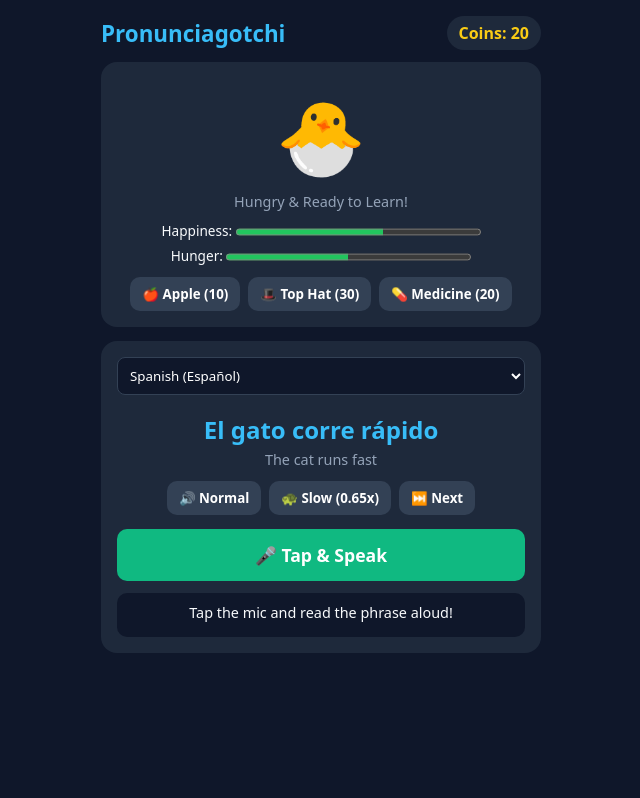
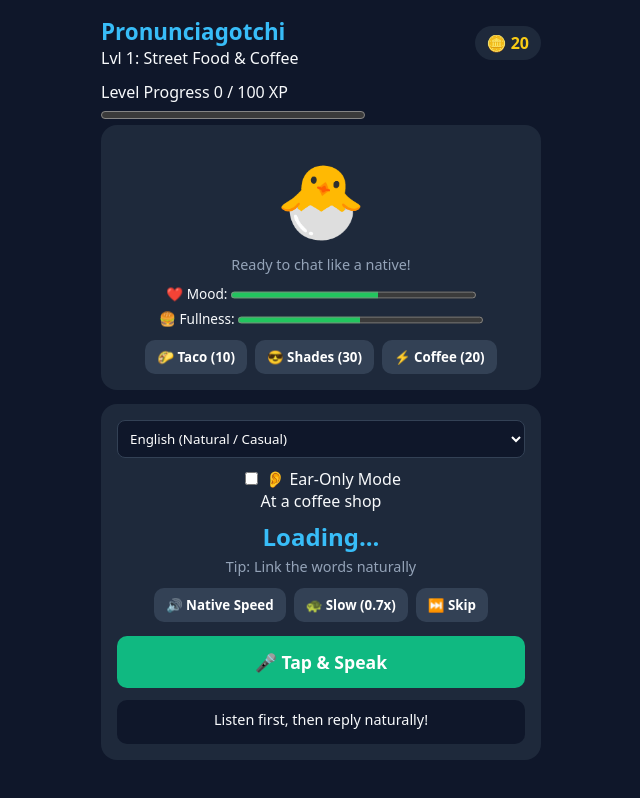
Before and after one commit to yesmavis/pronunciagotchi, a plain HTML site: page index.html in a window 1280 px wide. Shown: the whole page, without its empty margins (319-959 px from the left). Drawn offline with Linux system fonts and the light colour scheme.

Commit message:
Update index.html

```diff
--- a/index.html
+++ b/index.html
@@ -10,43 +10,64 @@
 <body>
   <div class="app">
     <header>
-      <h1>Pronunciagotchi</h1>
-      <div class="coins">Coins: <span id="coinCount">20</span></div>
+      <div>
+        <h1>Pronunciagotchi</h1>
+        <span id="levelBadge" class="badge">Lvl 1: Street Food & Coffee</span>
+      </div>
+      <div class="coins">🪙 <span id="coinCount">20</span></div>
     </header>
+
+    <div class="xp-container">
+      <div class="xp-label">
+        <span>Level Progress</span>
+        <span id="xpText">0 / 100 XP</span>
+      </div>
+      <progress id="xpBar" value="0" max="100"></progress>
+    </div>
 
     <section class="pet-card">
       <div id="petAvatar" class="pet">🐣</div>
-      <div id="petMood" class="mood">Hungry & Ready to Learn!</div>
+      <div id="petMood" class="mood">Ready to chat like a native!</div>
       <div class="bars">
-        <label>Happiness: <progress id="happyBar" value="60" max="100"></progress></label>
-        <label>Hunger: <progress id="hungerBar" value="50" max="100"></progress></label>
+        <label>❤️ Mood: <progress id="happyBar" value="60" max="100"></progress></label>
+        <label>🍔 Fullness: <progress id="hungerBar" value="50" max="100"></progress></label>
       </div>
       <div class="shop">
-        <button onclick="buyItem('apple', 10)">🍎 Apple (10)</button>
-        <button onclick="buyItem('hat', 30)">🎩 Top Hat (30)</button>
-        <button onclick="buyItem('medicine', 20)">💊 Medicine (20)</button>
+        <button onclick="buyItem('snack', 10)">🌮 Taco (10)</button>
+        <button onclick="buyItem('glasses', 30)">😎 Shades (30)</button>
+        <button onclick="buyItem('energy', 20)">⚡ Coffee (20)</button>
       </div>
     </section>
 
     <section class="practice-card">
-      <select id="langSelect" onchange="nextPhrase()">
-        <option value="es-ES">Spanish (Español)</option>
-        <option value="en-US">English (US)</option>
-        <option value="pt-PT">Portuguese (Português)</option>
-        <option value="fr-FR">French (Français)</option>
-      </select>
+      <div class="top-controls">
+        <select id="langSelect" onchange="loadNextPhrase()">
+          <option value="en-US">English (Natural / Casual)</option>
+          <option value="es-ES">Spanish (Callejero / Real)</option>
+          <option value="pt-PT">Portuguese (Dia a dia)</option>
+          <option value="fr-FR">French (Familier / Courant)</option>
+        </select>
 
-      <h2 id="targetPhrase">El gato corre rápido</h2>
-      <p id="phraseHint">The cat runs fast</p>
+        <label class="blind-toggle">
+          <input type="checkbox" id="blindMode" onchange="toggleBlindMode()" />
+          👂 Ear-Only Mode
+        </label>
+      </div>
+
+      <div class="dialogue-box">
+        <span class="context-tag" id="contextTag">At a coffee shop</span>
+        <h2 id="targetPhrase">Loading...</h2>
+        <p id="phraseHint">Tip: Link the words naturally</p>
+      </div>
 
       <div class="audio-controls">
-        <button onclick="speakTarget(1.0)">🔊 Normal</button>
-        <button onclick="speakTarget(0.65)">🐢 Slow (0.65x)</button>
-        <button onclick="nextPhrase()">⏭️ Next</button>
+        <button onclick="speakTarget(1.0)">🔊 Native Speed</button>
+        <button onclick="speakTarget(0.7)">🐢 Slow (0.7x)</button>
+        <button onclick="loadNextPhrase()">⏭️ Skip</button>
       </div>
 
       <button id="micBtn" class="mic-btn" onclick="startListening()">🎤 Tap & Speak</button>
-      <div id="feedback" class="feedback">Tap the mic and read the phrase aloud!</div>
+      <div id="feedback" class="feedback">Listen first, then reply naturally!</div>
     </section>
   </div>
 
```
